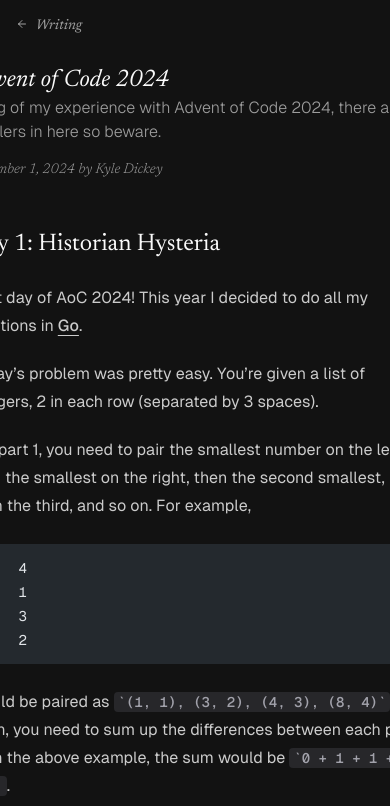
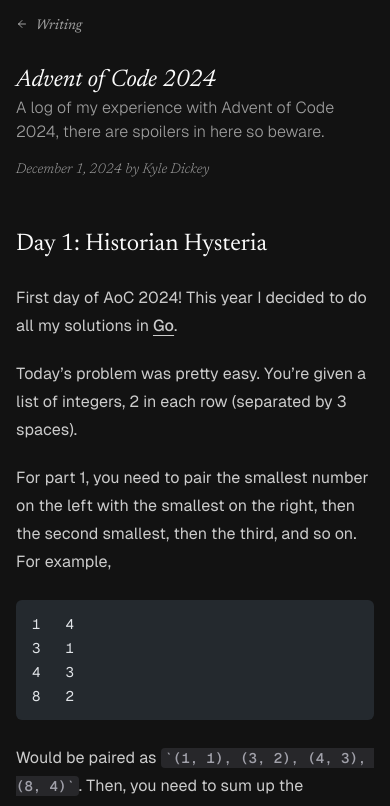
Before and after one commit to dickeyy/portfolio, an Astro site: page /writing/aoc-2024 in a window 390 px wide. Shown: the top 806 px of the page. Built offline with nearby package versions, Linux system fonts and the light colour scheme; Astro itself is replaced by a stand-in of ours; some packages are replaced by stand-ins of ours; code samples lack their colours.

Commit message:
fix blog mobile view

```diff
--- a/src/layouts/BlogLayout.astro
+++ b/src/layouts/BlogLayout.astro
@@ -181,9 +181,7 @@
                         </div>
                     </div>
 
-                    <div class="prose-blog mt-12">
-                        <slot />
-                    </div>
+                    <slot />
                 </div>
             </div>
         </main>
--- a/src/pages/writing/[slug].astro
+++ b/src/pages/writing/[slug].astro
@@ -22,7 +22,7 @@
     date={entry.data.date}
     ogImage={entry.data.ogImage}
 >
-    <article class="prose-docs">
+    <article class="prose-blog">
         <Content />
     </article>
 </BlogLayout>
--- a/src/styles/global.css
+++ b/src/styles/global.css
@@ -126,7 +126,15 @@
 }
 
 .prose-blog {
-    @apply prose max-w-full;
+    @apply prose max-w-none;
+
+    /* Handle overflow*/
+    @apply overflow-x-auto;
+    @apply prose-pre:overflow-x-auto prose-pre:max-w-full;
+    @apply prose-code:whitespace-pre-wrap;
+
+    /* Handle tables */
+    @apply prose-table:overflow-x-auto prose-table:max-w-full;
 
     /* heading styles */
     @apply prose-h1:text-2xl prose-h2:text-2xl prose-h3:text-xl prose-h4:text-lg prose-h5:text-lg prose-h6:text-sm;
```
